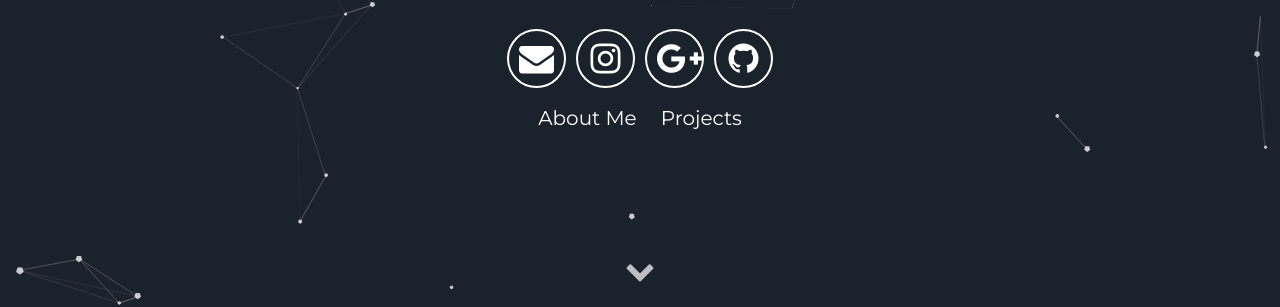
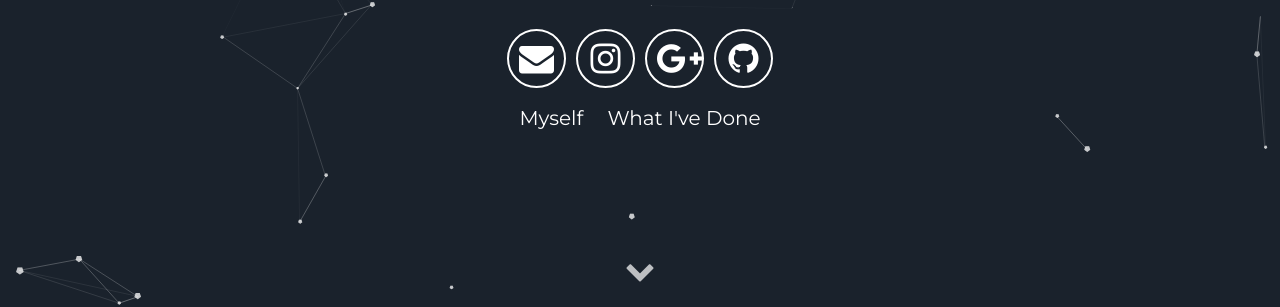
Before and after one commit to beomwookang/beomwookang.github.io, a Jekyll site: the page built from index.html, in a window 1280 px wide and 900 px high, scrolled down 411 px. Shown: the part 154-461 px from the top of the window. Built offline with Jekyll 4.4.1, drawn with Linux system fonts in a browser that asks for light colours.

Commit message:
Update header.html

```diff
--- a/_includes/header.html
+++ b/_includes/header.html
@@ -5,14 +5,14 @@
         <span class="site-description">{{site.user_title}}</span>
       </h1>
       <div class="header-icons">
-        <a aria-label="Send email" href="#"><i class="icon fa fa-envelope"></i></a>
-        <a aria-label="My Twitter" target="_blank" href="#"><i class="icon fa fa-instagram" aria-hidden="true"></i></a>
+        <a aria-label="Send email" href="mailto:beomwookang@gmail.com"><i class="icon fa fa-envelope"></i></a>
+        <a aria-label="My Instagram" target="_blank" href="https://www.instagram.com/bam.moothe/"><i class="icon fa fa-instagram" aria-hidden="true"></i></a>
         <a aria-label="My Google Plus" target="_blank" href="#"><i class="icon fa fa-google-plus" aria-hidden="true"></i></a>
-        <a aria-label="My Github" target="_blank" href="#"><i class="icon fa fa-github" aria-hidden="true"></i></a>
+        <a aria-label="My Github" target="_blank" href="https://github.com/beomwookang/"><i class="icon fa fa-github" aria-hidden="true"></i></a>
       </div>
       <div class="header-links">
-        <a class="link" href="#about" data-scroll>About Me</a>
-        <a class="link" href="#projects" data-scroll>Projects</a>
+        <a class="link" href="#about" data-scroll>Myself</a>
+        <a class="link" href="#projects" data-scroll>What I've Done</a>
       </div>
   </div>
   <a class="down" href="#about" data-scroll><i class="icon fa fa-chevron-down" aria-hidden="true"></i></a>
```
